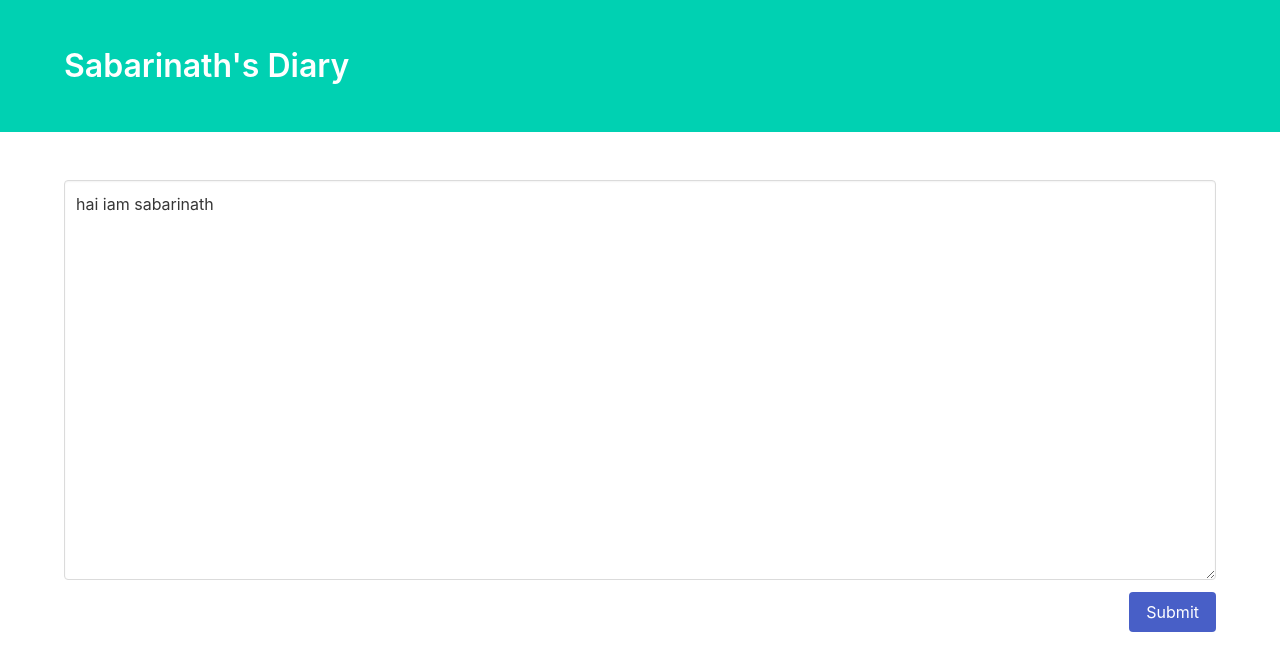
After one commit to sabarinathem/OnlineDiary, a Django app: page /1/edit/ in a window 1280 px wide. The commit adds this page. Shown: the top 671 px of the page. Run offline with Django 3.2, Linux system fonts and the light colour scheme; data comes from the database, SQL or seed files in the repository; both versions use the stored data as it was after the commit; some libraries are stand-ins or nearby versions.

Commit message:
provide edit option

```diff
--- a/diary/templates/diary/diary.html
+++ b/diary/templates/diary/diary.html
@@ -7,6 +7,7 @@
     <div class="media-content">
         <div class="content">
             <span>{{diary.date}}</span>
+            <a style="float: right;" href="{% url 'edit' diary.id %}">Edit</a>
         </div>
     </div>
 </article>
--- /dev/null
+++ b/diary/templates/diary/edit.html
@@ -0,0 +1,18 @@
+{% extends 'diary/main.html' %}
+{% block content %}
+<form action="{% url 'edit' diary.id %}" method="POST">
+    {% csrf_token %}
+<div class="field">
+    <div class="control">
+        <textarea class="textarea" placeholder="What's on your mind?" style="height: 400px;" name="diary" >{{diary.text}}</textarea>
+
+    </div>
+</div>
+
+<div class="field is-grouped is-grouped-right">
+    <div class="control">
+        <button class="button is-link">Submit</button>
+    </div>
+</div>
+</form>
+{% endblock content %}
--- a/diary/urls.py
+++ b/diary/urls.py
@@ -7,5 +7,6 @@ urlpatterns=[
     path('', views.index,name="index"),
     path('add/',views.add,name="add"),
     path('main/',views.main,name="main"),
-    path('<int:id>/diary',views.diary,name="diary")
+    path('<int:id>/diary',views.diary,name="diary"),
+    path('<int:id>/edit/',views.edit,name="edit")
 ]
--- a/diary/views.py
+++ b/diary/views.py
@@ -1,3 +1,4 @@
+from django.http.response import HttpResponse
 from django.shortcuts import redirect, render
 from diary.models import Diary
 from diary.form import DiaryForm
@@ -22,3 +23,14 @@ def diary(request,id):
     diary=Diary.objects.get(pk=id)
     context={'diary':diary}
     return render(request,'diary/diary.html',context)
+def edit(request,id):
+    if request.method=="POST":
+        text=request.POST['diary']
+        diary=Diary()
+        diary.text=text
+        diary.save()
+        return redirect('index')
+    diary=Diary.objects.get(pk=id)
+
+    context={'diary':diary}
+    return render(request,'diary/edit.html',context)
```
Also changed, not shown: db.sqlite3.
